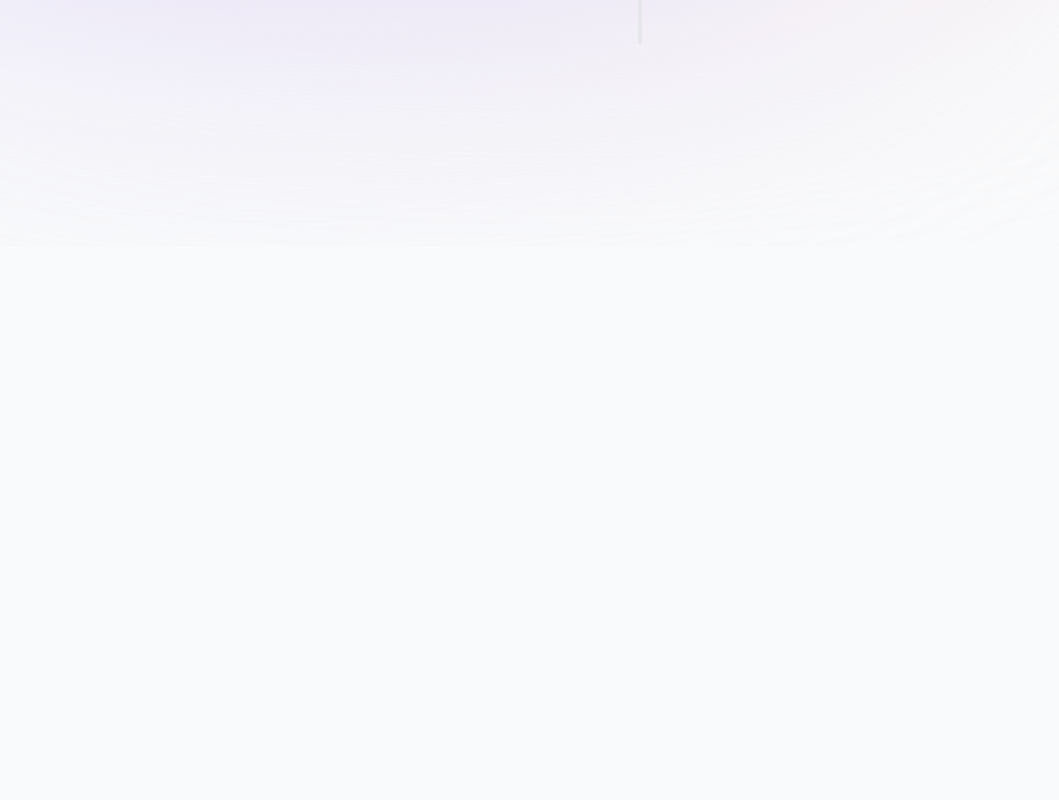
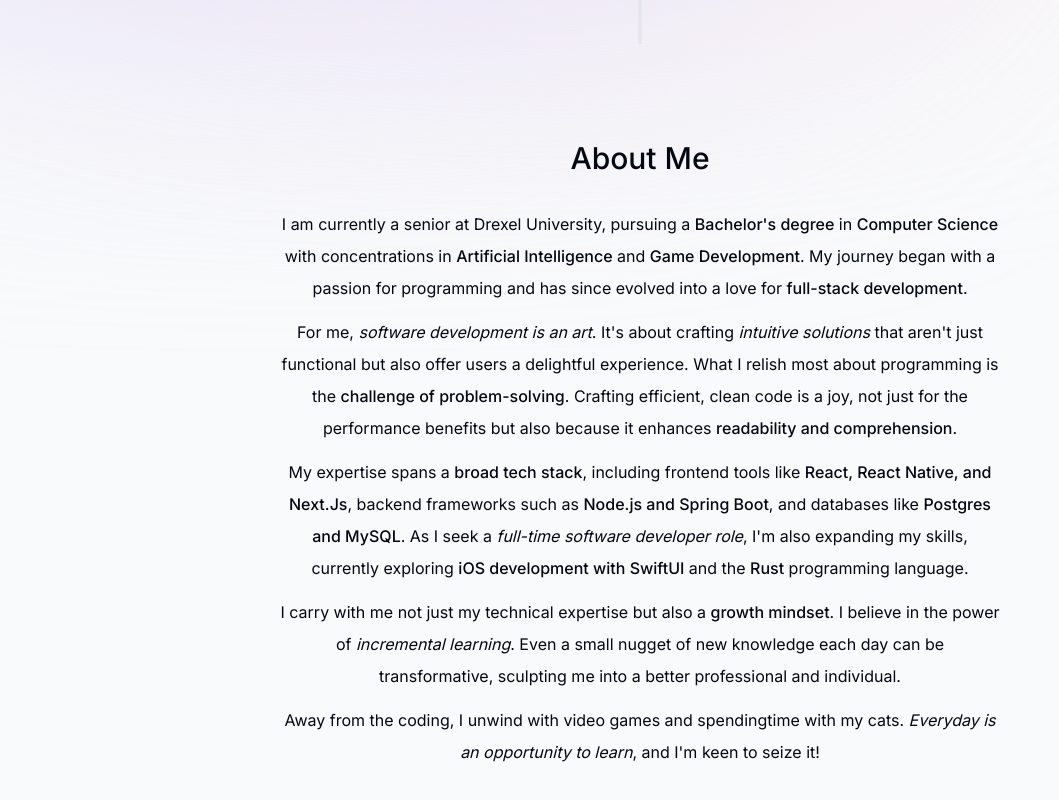
Before and after one commit to ryangandev/ryangan-portfolio, a Next.js app: page / in a window 1280 px wide. Shown: the part 554-1354 px from the top of the page, without its empty margins (0-1059 px from the left). Before the commit the page ends 800 px from the top, so only its background shows below. Built offline with nearby package versions, Linux system fonts and the light colour scheme.

Commit message:
complete about me section

```diff
--- a/src/app/page.tsx
+++ b/src/app/page.tsx
@@ -1,3 +1,4 @@
+import About from '@/components/about';
 import Intro from '@/components/intro';
 import SectionDivider from '@/components/section-divider';
 
@@ -6,6 +7,7 @@ export default function Home() {
         <main className="flex flex-col items-center px-4">
             <Intro />
             <SectionDivider />
+            <About />
         </main>
     );
 }
--- /dev/null
+++ b/src/components/about.tsx
@@ -0,0 +1,89 @@
+'use client';
+
+import React from 'react';
+import { motion } from 'framer-motion';
+import SectionHeader from './section-header';
+
+export default function About() {
+    return (
+        <motion.section
+            className="mb-28 max-w-[45rem] text-center leading-8 sm:mb-40 scroll-mt-28"
+            initial={{ opacity: 0, y: 100 }}
+            animate={{ opacity: 1, y: 0 }}
+            transition={{ delay: 0.175 }}
+            id="about"
+        >
+            <SectionHeader>About me</SectionHeader>
+            <p className="mb-3">
+                I am currently a senior at Drexel University, pursuing a{' '}
+                <span className="font-medium">Bachelor&apos;s degree</span> in{' '}
+                <span className="font-medium">Computer Science</span> with
+                concentrations in{' '}
+                <span className="font-medium">Artificial Intelligence</span> and{' '}
+                <span className="font-medium">Game Development</span>. My
+                journey began with a passion for programming and has since
+                evolved into a love for{' '}
+                <span className="font-medium">full-stack development</span>.
+            </p>
+
+            <p className="mb-3">
+                For me,{' '}
+                <span className="italic">software development is an art</span>.
+                It&apos;s about crafting{' '}
+                <span className="italic">intuitive solutions</span> that
+                aren&apos;t just functional but also offer users a delightful
+                experience. What I relish most about programming is the{' '}
+                <span className="font-medium">
+                    challenge of problem-solving
+                </span>
+                . Crafting efficient, clean code is a joy, not just for the
+                performance benefits but also because it enhances{' '}
+                <span className="font-medium">
+                    readability and comprehension
+                </span>
+                .
+            </p>
+
+            <p className="mb-3">
+                My expertise spans a{' '}
+                <span className="font-medium">broad tech stack</span>, including
+                frontend tools like{' '}
+                <span className="font-medium">
+                    React, React Native, and Next.Js
+                </span>
+                , backend frameworks such as{' '}
+                <span className="font-medium">Node.js and Spring Boot</span>,
+                and databases like{' '}
+                <span className="font-medium">Postgres and MySQL</span>. As I
+                seek a{' '}
+                <span className="italic">
+                    full-time software developer role
+                </span>
+                , I&apos;m also expanding my skills, currently exploring{' '}
+                <span className="font-medium">
+                    iOS development with SwiftUI{' '}
+                </span>
+                and the <span className="font-medium">Rust</span> programming
+                language.
+            </p>
+
+            <p className="mb-3">
+                I carry with me not just my technical expertise but also a{' '}
+                <span className="font-medium">growth mindset</span>. I believe
+                in the power of{' '}
+                <span className="italic">incremental learning</span>. Even a
+                small nugget of new knowledge each day can be transformative,
+                sculpting me into a better professional and individual.
+            </p>
+
+            <p className="mb-3">
+                Away from the coding, I unwind with video games and spendingtime
+                with my cats.{' '}
+                <span className="italic">
+                    Everyday is an opportunity to learn
+                </span>
+                , and I&apos;m keen to seize it!
+            </p>
+        </motion.section>
+    );
+}
```
